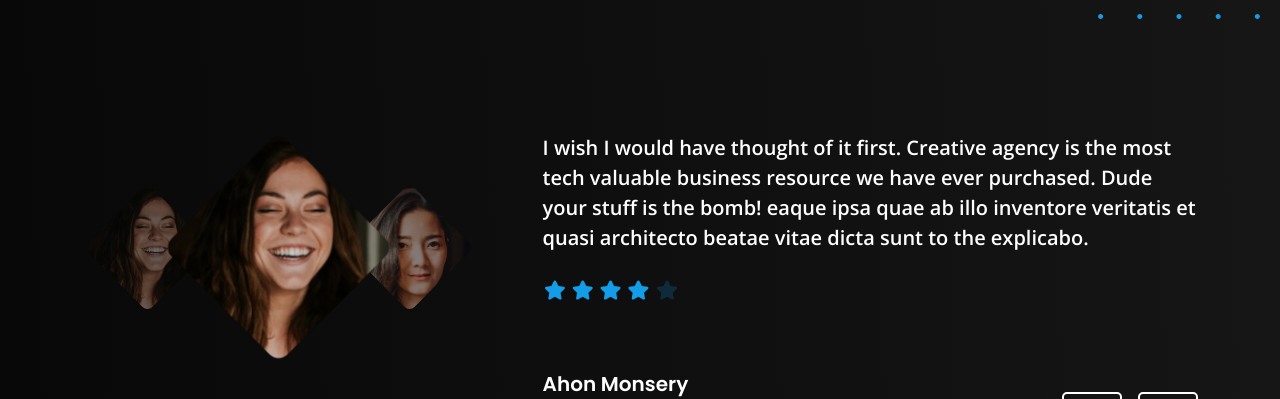
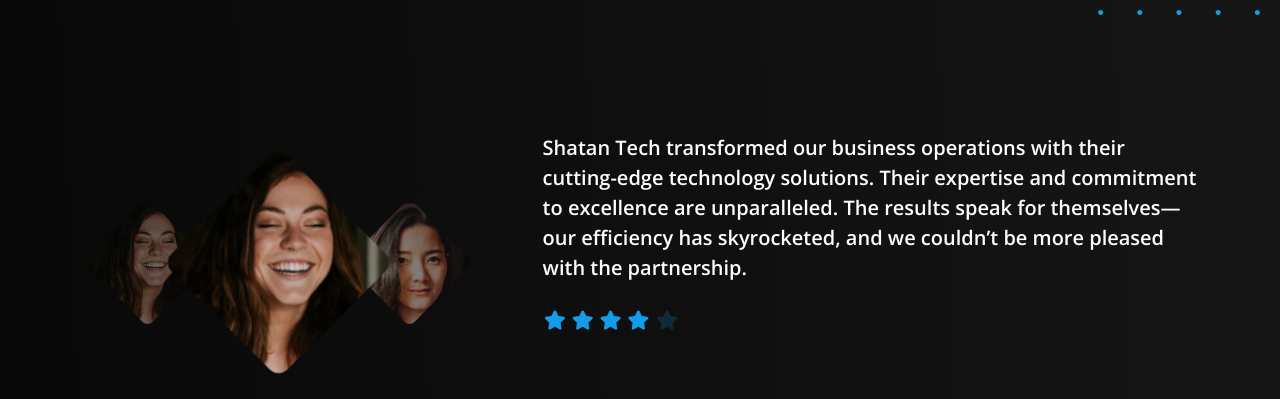
Before and after one commit to harshitchugh001/project1, a React (Create React App) app: page / in a window 1280 px wide. Shown: the part 2640-3039 px from the top of the page. Built offline with nearby package versions, Linux system fonts and the light colour scheme; some icons are missing.

Commit message:
Testimonials Changed

```diff
--- a/src/components/Slider/TestimonialSlider.jsx
+++ b/src/components/Slider/TestimonialSlider.jsx
@@ -11,7 +11,7 @@
     {
       testimonialThumb: '/images/testimonial_1.jpeg',
       testimonialText:
-        'I wish I would have thought of it first. Creative agency is the most tech valuable business resource we have ever purchased. Dude your stuff  is the bomb! eaque ipsa quae ab illo inventore veritatis et quasi architecto beatae vitae dicta sunt to the explicabo.',
+        'Shatan Tech transformed our business operations with their cutting-edge technology solutions. Their expertise and commitment to excellence are unparalleled. The results speak for themselves—our efficiency has skyrocketed, and we couldn’t be more pleased with the partnership.',
       avatarName: 'Ahon Monsery',
       avatarDesignation: 'CEO AT TECH',
       ratings: '4',
@@ -19,7 +19,7 @@
     {
       testimonialThumb: '/images/testimonial_2.jpeg',
       testimonialText:
-        'I wish I would have thought of it first. Creative agency is the most tech valuable business resource we have ever purchased. Dude your stuff  is the bomb! eaque ipsa quae ab illo inventore veritatis et quasi architecto beatae vitae dicta sunt to the explicabo.',
+        'Working with Shatan Tech has been a game-changer for our company. Their team’s in-depth knowledge and innovative approach provided us with tailored solutions that met all our business needs. They truly understand the technology landscape and deliver beyond expectations.',
       avatarName: 'Ahon Monsery',
       avatarDesignation: 'CEO AT TECH',
       ratings: '5',
@@ -27,7 +27,7 @@
     {
       testimonialThumb: '/images/testimonial_3.jpeg',
       testimonialText:
-        'I wish I would have thought of it first. Creative agency is the most tech valuable business resource we have ever purchased. Dude your stuff  is the bomb! eaque ipsa quae ab illo inventore veritatis et quasi architecto beatae vitae dicta sunt to the explicabo.',
+        'We approached Shatan Tech for a complex project, and they delivered with precision and expertise. Their ability to seamlessly integrate advanced technology into our existing systems has significantly improved our operational efficiency. We highly recommend their services.',
       avatarName: 'Ahon Monsery',
       avatarDesignation: 'CEO AT TECH',
       ratings: '4.5',
@@ -35,7 +35,7 @@
     {
       testimonialThumb: '/images/testimonial_1.jpeg',
       testimonialText:
-        'I wish I would have thought of it first. Creative agency is the most tech valuable business resource we have ever purchased. Dude your stuff  is the bomb! eaque ipsa quae ab illo inventore veritatis et quasi architecto beatae vitae dicta sunt to the explicabo.',
+        'Shatan Tech is a reliable partner who truly understands our business challenges. Their strategic approach and technical proficiency have helped us achieve our goals faster and more effectively. We’re incredibly impressed with the quality of service they provide.',
       avatarName: 'Ahon Monsery',
       avatarDesignation: 'CEO AT TECH',
       ratings: '3.5',
```
